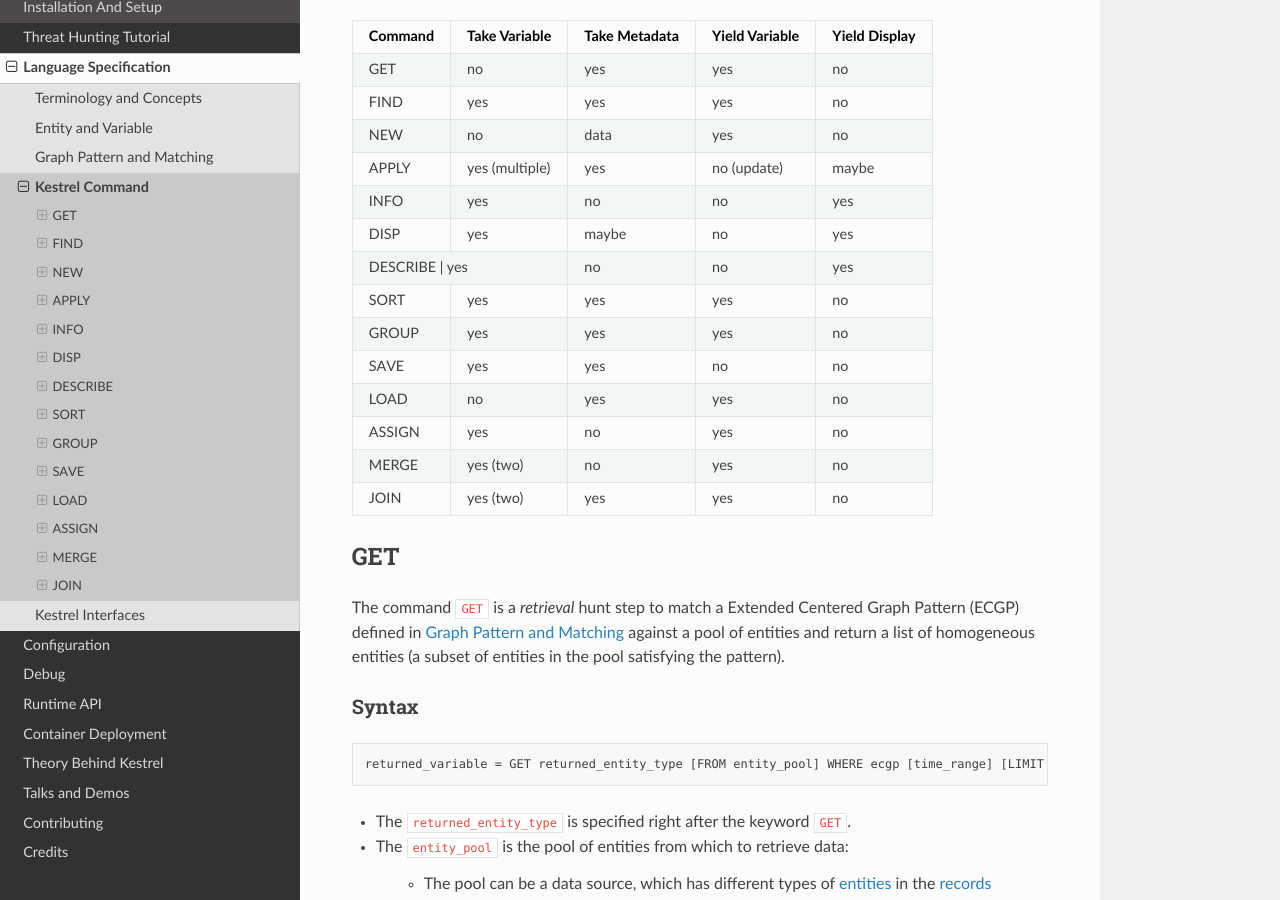
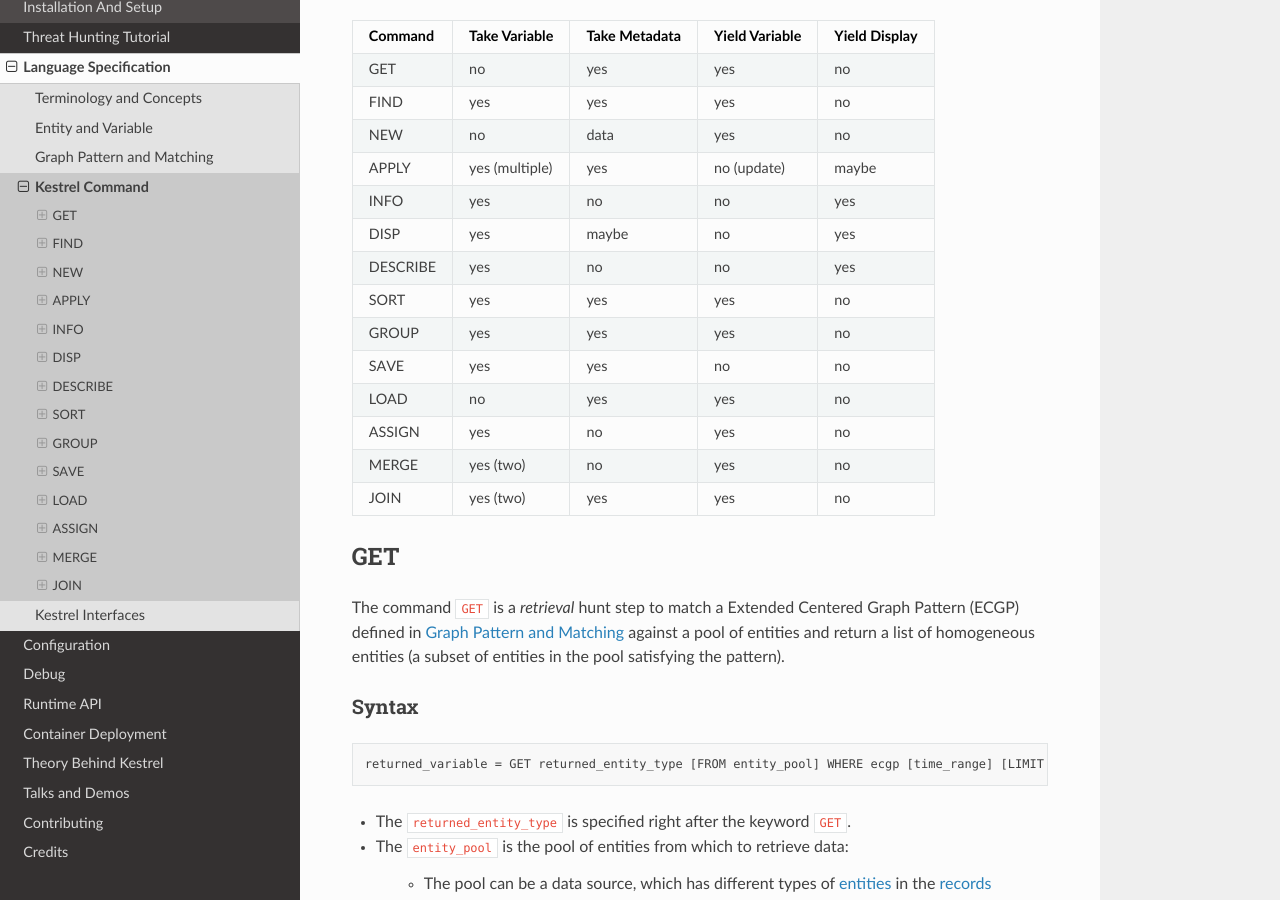
Before and after one commit to opencybersecurityalliance/kestrel-lang, a Sphinx documentation site: the page built from docs/language/commands.rst, in a window 1280 px wide and 900 px high, scrolled down 887 px. Built offline with Sphinx 7.4.7 and the Read the Docs theme 2.0.0, drawn with Linux system fonts in a browser that asks for light colours.

Commit message:
typo fix in doc

```diff
--- a/docs/language/commands.rst
+++ b/docs/language/commands.rst
@@ -32,37 +32,37 @@
   presents information from a hunt step to the user, such as a tabular display of
   entities in a variable, or an interactive visualization of entities.
 
-+---------+----------------+---------------+----------------+---------------+
-| Command | Take Variable  | Take Metadata | Yield Variable | Yield Display |
-+=========+================+===============+================+===============+
-| GET     | no             | yes           | yes            | no            |
-+---------+----------------+---------------+----------------+---------------+
-| FIND    | yes            | yes           | yes            | no            |
-+---------+----------------+---------------+----------------+---------------+
-| NEW     | no             | data          | yes            | no            |
-+---------+----------------+---------------+----------------+---------------+
-| APPLY   | yes (multiple) | yes           | no (update)    | maybe         |
-+---------+----------------+---------------+----------------+---------------+
-| INFO    | yes            | no            | no             | yes           |
-+---------+----------------+---------------+----------------+---------------+
-| DISP    | yes            | maybe         | no             | yes           |
-+---------+----------------+---------------+----------------+---------------+
-| DESCRIBE | yes           | no            | no             | yes           |
-+---------+----------------+---------------+----------------+---------------+
-| SORT    | yes            | yes           | yes            | no            |
-+---------+----------------+---------------+----------------+---------------+
-| GROUP   | yes            | yes           | yes            | no            |
-+---------+----------------+---------------+----------------+---------------+
-| SAVE    | yes            | yes           | no             | no            |
-+---------+----------------+---------------+----------------+---------------+
-| LOAD    | no             | yes           | yes            | no            |
-+---------+----------------+---------------+----------------+---------------+
-| ASSIGN  | yes            | no            | yes            | no            |
-+---------+----------------+---------------+----------------+---------------+
-| MERGE   | yes (two)      | no            | yes            | no            |
-+---------+----------------+---------------+----------------+---------------+
-| JOIN    | yes (two)      | yes           | yes            | no            |
-+---------+----------------+---------------+----------------+---------------+
++----------+----------------+---------------+----------------+---------------+
+| Command  | Take Variable  | Take Metadata | Yield Variable | Yield Display |
++==========+================+===============+================+===============+
+| GET      | no             | yes           | yes            | no            |
++----------+----------------+---------------+----------------+---------------+
+| FIND     | yes            | yes           | yes            | no            |
++----------+----------------+---------------+----------------+---------------+
+| NEW      | no             | data          | yes            | no            |
++----------+----------------+---------------+----------------+---------------+
+| APPLY    | yes (multiple) | yes           | no (update)    | maybe         |
++----------+----------------+---------------+----------------+---------------+
+| INFO     | yes            | no            | no             | yes           |
++----------+----------------+---------------+----------------+---------------+
+| DISP     | yes            | maybe         | no             | yes           |
++----------+----------------+---------------+----------------+---------------+
+| DESCRIBE | yes            | no            | no             | yes           |
++----------+----------------+---------------+----------------+---------------+
+| SORT     | yes            | yes           | yes            | no            |
++----------+----------------+---------------+----------------+---------------+
+| GROUP    | yes            | yes           | yes            | no            |
++----------+----------------+---------------+----------------+---------------+
+| SAVE     | yes            | yes           | no             | no            |
++----------+----------------+---------------+----------------+---------------+
+| LOAD     | no             | yes           | yes            | no            |
++----------+----------------+---------------+----------------+---------------+
+| ASSIGN   | yes            | no            | yes            | no            |
++----------+----------------+---------------+----------------+---------------+
+| MERGE    | yes (two)      | no            | yes            | no            |
++----------+----------------+---------------+----------------+---------------+
+| JOIN     | yes (two)      | yes           | yes            | no            |
++----------+----------------+---------------+----------------+---------------+
 
 GET
 ---
```
